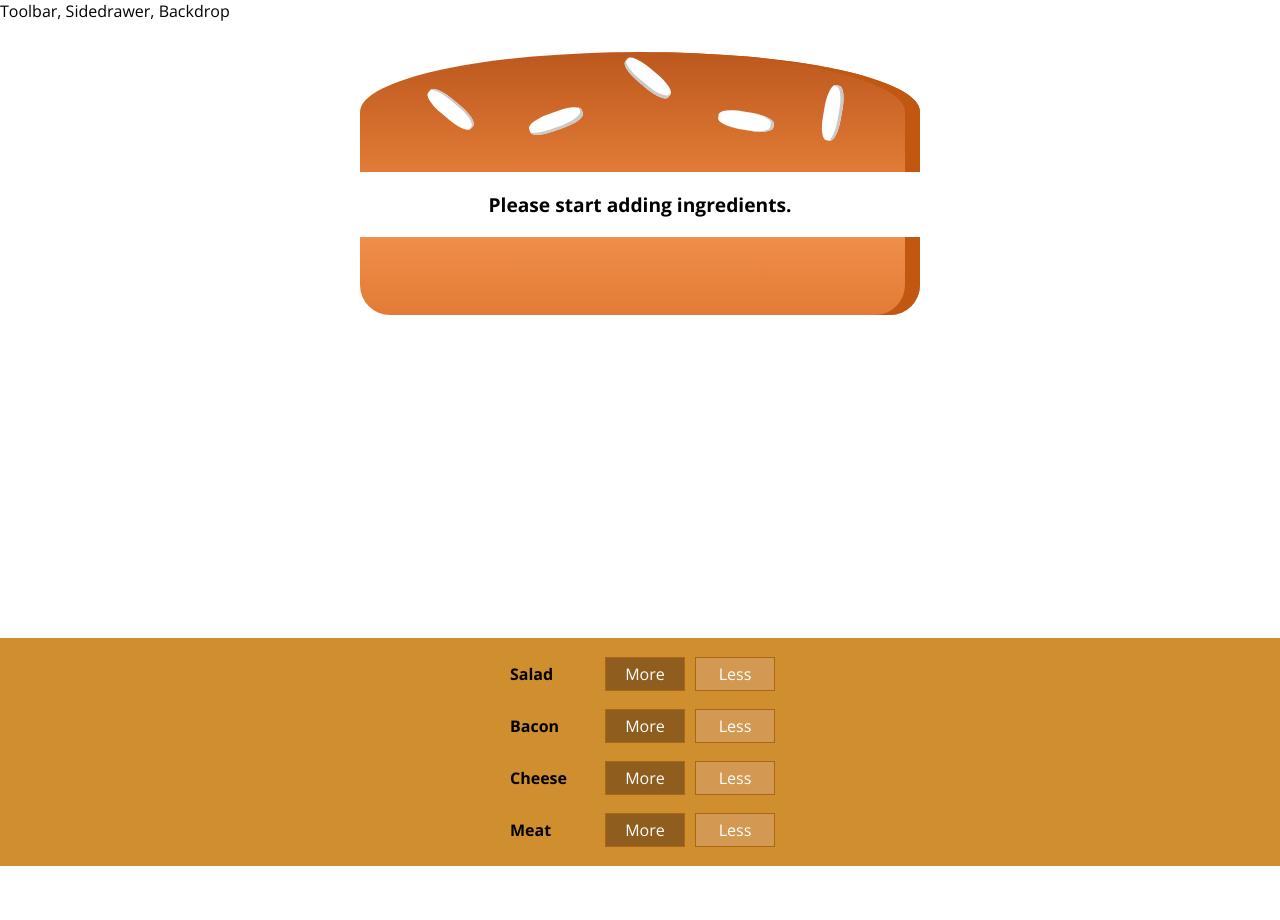
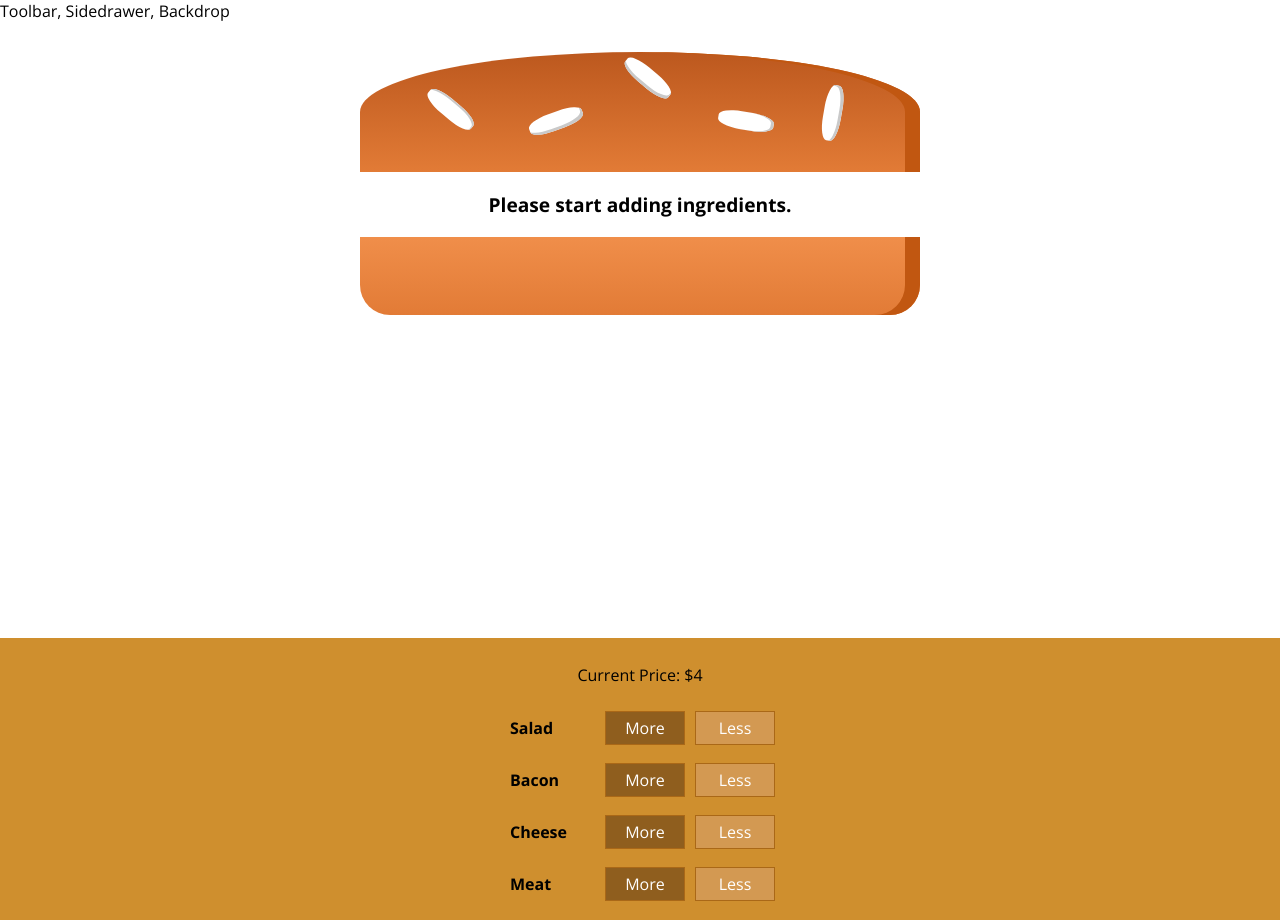
Before and after one commit to shubhamgupta2901/burgerbuilder-react, a React (Create React App) app: page / in a window 1280 px wide. Before the commit the page ends 866 px from the top, so only its background shows below. Built offline with nearby package versions, Linux system fonts and the light colour scheme.

Commit message:
Displaying burger price

```diff
--- a/src/components/Burger/BuildControls/BuildControls.js
+++ b/src/components/Burger/BuildControls/BuildControls.js
@@ -13,6 +13,7 @@ const buildControls =(props) => {
 
     return (
         <div className={styles.BuildControls}>
+            <p>Current Price: ${props.totalPrice}</p>
             {controls.map(control =>
                 <BuildControl
                     key={control.type}
@@ -27,11 +28,13 @@ const buildControls =(props) => {
 }
 
 buildControls.propTypes ={
+    totalPrice: PropTypes.number,
     onAddIngredient: PropTypes.func,
     onRemoveIngredient: PropTypes.func,
 }
 
 buildControls.defaultProps ={
+    totalPrice: 0,
     onAddIngredient: ()=>{},
     onRemoveIngredient: () => {},
 }
--- a/src/containers/BurgerBuilder/BurgerBuilder.js
+++ b/src/containers/BurgerBuilder/BurgerBuilder.js
@@ -39,7 +39,6 @@ class BurgerBuilder extends React.Component {
   removeIngredientHandler = (type) =>{
     if(this.state.ingredients[type] === 0)
       return;
-    console.log(`removeIngredientHandler | type: ${type}`);
     const updatedIngredients = {...this.state.ingredients};
     updatedIngredients[type]--;
     const totalPrice = this.state.totalPrice - INGREDIENT_PRICES[type];
@@ -51,6 +50,7 @@ class BurgerBuilder extends React.Component {
       <React.Fragment>
         <Burger ingredients={this.state.ingredients}/>
         <BuildControls
+          totalPrice={this.state.totalPrice}
           onAddIngredient={this.addIngredientHandler}
           onRemoveIngredient={this.removeIngredientHandler}
           />
```
